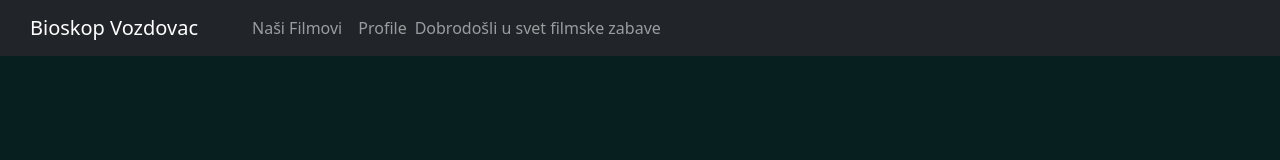
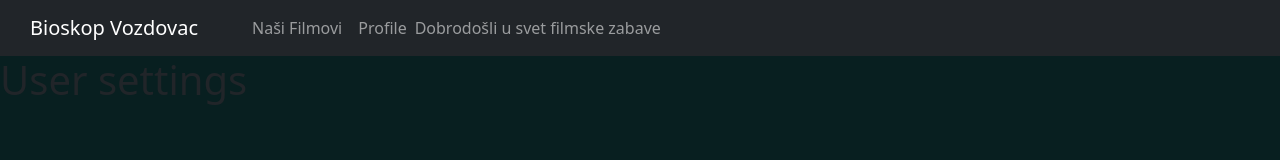
Before and after one commit to nemanja-dragicevic/cinema_vozdovac-client, a React (Create React App) app: page /settings in a window 1280 px wide. Shown: the top 160 px of the page. Built offline with nearby package versions, Linux system fonts and the light colour scheme.

Commit message:
user settings route

```diff
--- a/src/App.js
+++ b/src/App.js
@@ -18,6 +18,7 @@ import MovieComponent from "./movie/MovieComponent";
 import GenrePage from "./genre/GenrePage";
 import ProjectionsPage from "./projections/ProjectionsPage";
 import Projections from "./projections/Projections";
+import UserSettings from "./member/UserSetings";
 
 function App() {
   const [token, setToken] = useState(null);
@@ -46,6 +47,7 @@ function App() {
           <Route exact path="/movie_edit/:id" element={<MovieComponent />} />
           <Route exact path="/projections" element={<ProjectionsPage />} />
           <Route exact path="/projections/:id" element={<Projections />} />
+          <Route exact path="/settings" element={<UserSettings />} />
         </Routes>
       </div>
     </LocalizationProvider>
--- a/src/components/NavBar.jsx
+++ b/src/components/NavBar.jsx
@@ -86,6 +86,13 @@ const NavBar = () => {
               </NavLink>
             ) : null}
           </li>
+          <li className="nav-item">
+            {role === "USER" ? (
+              <NavLink className="nav-link" to="/settings">
+                User settings
+              </NavLink>
+            ) : null}
+          </li>
           {!sessionStorage.getItem("user") ? (
             <li className="nav-item">
               <NavLink className="nav-link" to="/register">
--- /dev/null
+++ b/src/member/UserSetings.jsx
@@ -0,0 +1,9 @@
+const UserSettings = () => {
+  return (
+    <div>
+      <h1>User settings</h1>
+    </div>
+  );
+};
+
+export default UserSettings;
```
